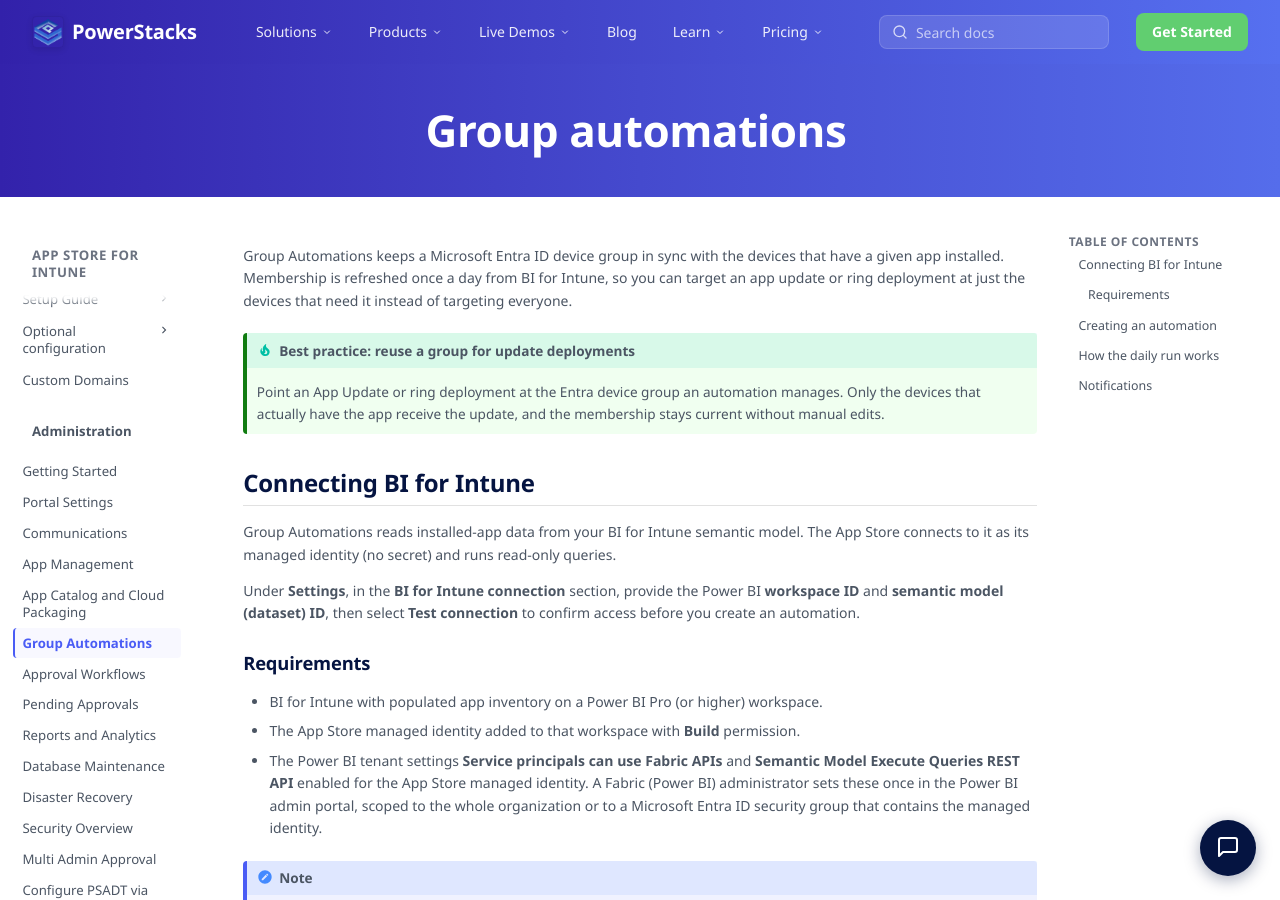
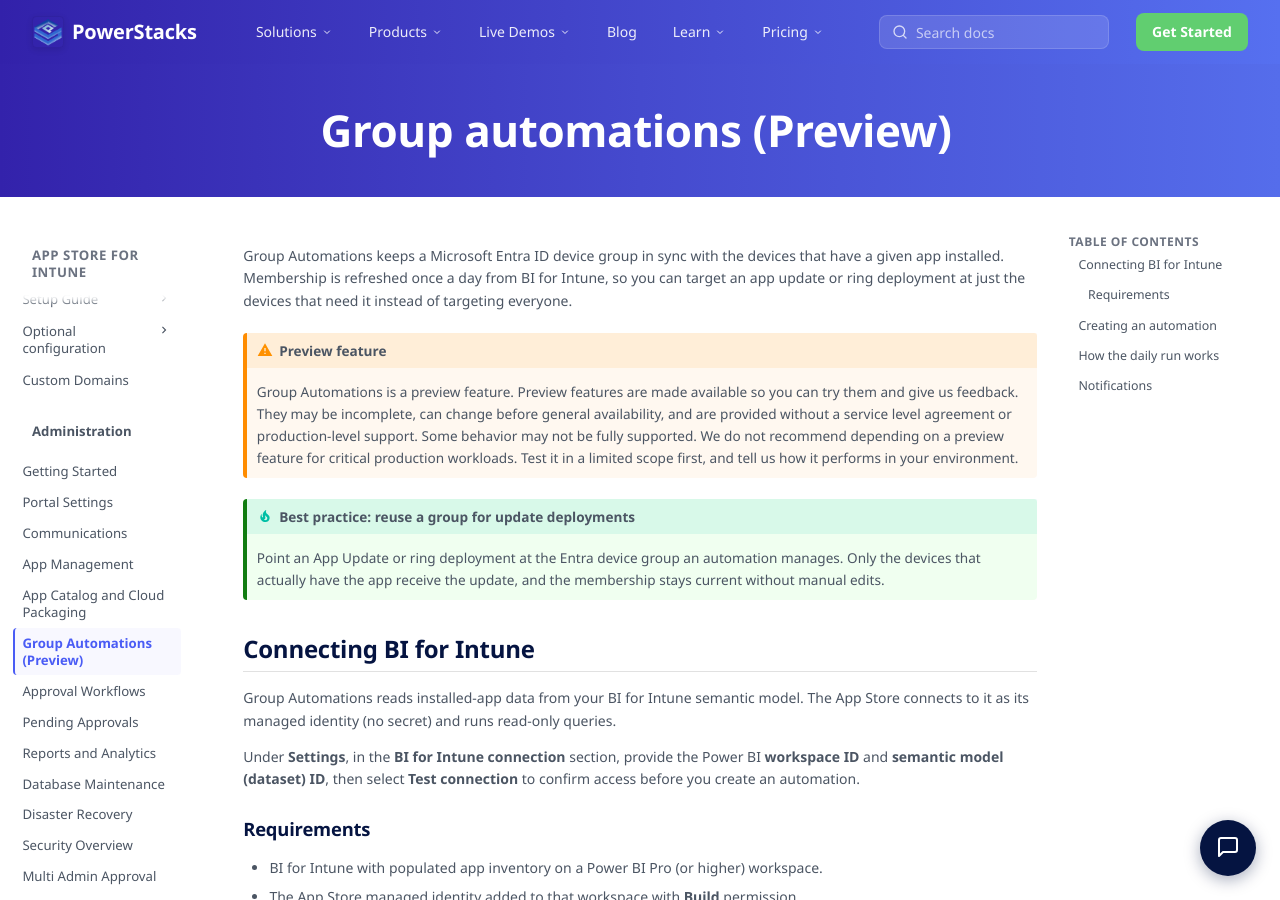
Before and after one commit to powerstacks-corp/powerstacks-docs, an MkDocs documentation site: the page built from docs/app-store-for-intune/administration/group-automations.md, in a window 1280 px wide and 900 px high. Built offline with MkDocs 1.6.1 and Material for MkDocs 9.7.7, drawn with Linux system fonts in a browser that asks for light colours.

Commit message:
App Store docs: mark Group Automations as Preview with a disclaimer
Add (Preview) to the page title and nav, and a preview-feature warning noting it may be
incomplete, can change before general availability, is provided without an SLA, and is
not recommended for critical production workloads.

```diff
--- a/docs/app-store-for-intune/administration/group-automations.md
+++ b/docs/app-store-for-intune/administration/group-automations.md
@@ -1,11 +1,14 @@
 ---
-title: "Group automations"
+title: "Group automations (Preview)"
 description: "Keep a Microsoft Entra ID device group in sync with the devices that have a given app installed, refreshed daily from BI for Intune."
 ---
 
-# Group automations
+# Group automations (Preview)
 
 Group Automations keeps a Microsoft Entra ID device group in sync with the devices that have a given app installed. Membership is refreshed once a day from BI for Intune, so you can target an app update or ring deployment at just the devices that need it instead of targeting everyone.
+
+!!! warning "Preview feature"
+    Group Automations is a preview feature. Preview features are made available so you can try them and give us feedback. They may be incomplete, can change before general availability, and are provided without a service level agreement or production-level support. Some behavior may not be fully supported. We do not recommend depending on a preview feature for critical production workloads. Test it in a limited scope first, and tell us how it performs in your environment.
 
 !!! tip "Best practice: reuse a group for update deployments"
     Point an App Update or ring deployment at the Entra device group an automation manages. Only the devices that actually have the app receive the update, and the membership stays current without manual edits.
--- a/mkdocs.yml
+++ b/mkdocs.yml
@@ -281,7 +281,7 @@
       - Communications: app-store-for-intune/administration/communications.md
       - App Management: app-store-for-intune/administration/app-management.md
       - App Catalog and Cloud Packaging: app-store-for-intune/administration/app-catalog-cloud-packaging.md
-      - Group Automations: app-store-for-intune/administration/group-automations.md
+      - Group Automations (Preview): app-store-for-intune/administration/group-automations.md
       - Approval Workflows: app-store-for-intune/administration/approval-workflows.md
       - Pending Approvals: app-store-for-intune/administration/pending-approvals.md
       - Reports and Analytics: app-store-for-intune/administration/reports-analytics.md
```
